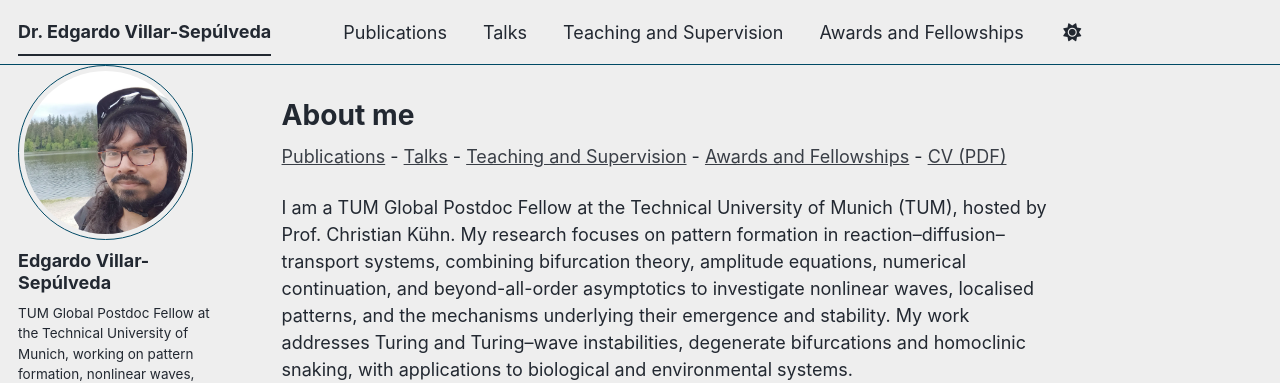
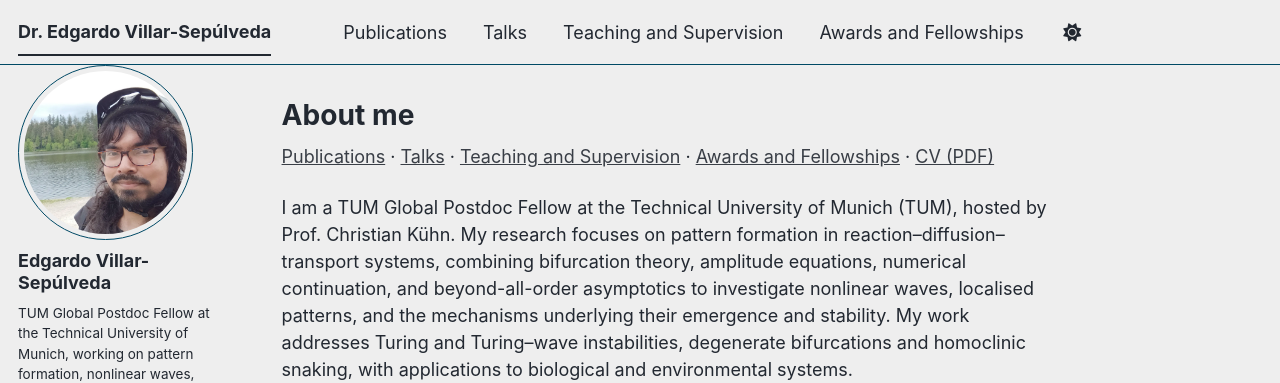
Before and after one commit to edgardeitor/edgardeitor.github.io, a Jekyll site: the page built from _pages/about.md, in a window 1280 px wide and 900 px high. Shown: the top 383 px of the window. Built offline with Jekyll 4.4.1, drawn with Linux system fonts in a browser that asks for light colours; a style sheet for code colours, icons or effects is not loaded.

Commit message:
Updating information

```diff
--- a/_pages/about.md
+++ b/_pages/about.md
@@ -7,7 +7,7 @@ redirect_from:
   - /about.html
 ---
 
-[Publications](/publications/) - [Talks](/talks/) - [Teaching and Supervision](/teaching/) - [Awards and Fellowships](/portfolio/) - [CV (PDF)](/files/Edgardo_Villar-Sepulveda_CV.pdf)
+[Publications](/publications/) · [Talks](/talks/) · [Teaching and Supervision](/teaching/) · [Awards and Fellowships](/portfolio/) · [CV (PDF)](/files/Edgardo_Villar-Sepulveda_CV.pdf)
 
 I am a TUM Global Postdoc Fellow at the Technical University of Munich (TUM), hosted by Prof. Christian Kühn. My research focuses on pattern formation in reaction–diffusion–transport systems, combining bifurcation theory, amplitude equations, numerical continuation, and beyond-all-order asymptotics to investigate nonlinear waves, localised patterns, and the mechanisms underlying their emergence and stability. My work addresses Turing and Turing–wave instabilities, degenerate bifurcations and homoclinic snaking, with applications to biological and environmental systems.
 
```
